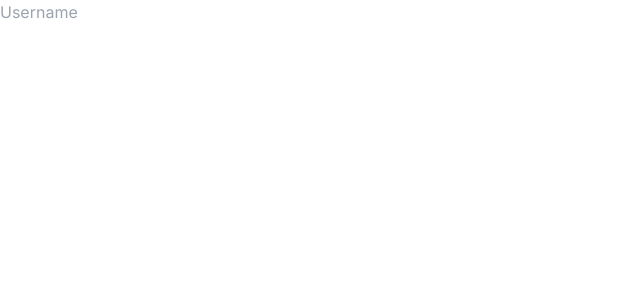
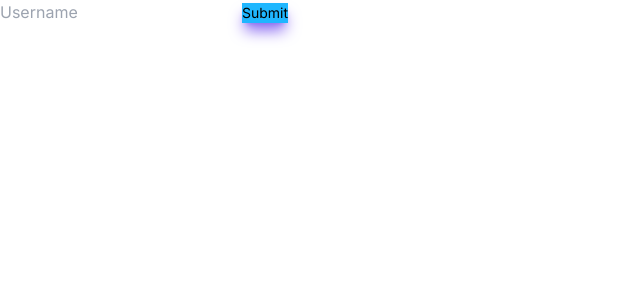
Before and after one commit to ANGdesarrollo/Boilerplate-Frontend, a Next.js app: page / in a window 1280 px wide. Shown: the top 300 px of the page, without its empty margins (0-640 px from the left). Built offline with nearby package versions, Linux system fonts and the light colour scheme.

Commit message:
feat/ag/hook form

```diff
--- a/package.json
+++ b/package.json
@@ -28,7 +28,6 @@
     "@types/node": "latest",
     "@types/react": "18.2.21",
     "@types/react-dom": "18.2.7",
-    "@types/uuid": "^9.0.2",
     "@typescript-eslint/eslint-plugin": "^6.4.1",
     "@typescript-eslint/experimental-utils": "^5.62.0",
     "@typescript-eslint/parser": "^6.4.1",
@@ -40,6 +39,7 @@
     "husky": "^8.0.3",
     "lint-staged": "^14.0.1",
     "postcss": "latest",
+    "prettier": "^3.0.3",
     "prettier-plugin-tailwindcss": "^0.5.4",
     "tailwindcss": "latest",
     "typescript": "latest"
--- /dev/null
+++ b/prettier.config.js
@@ -0,0 +1,3 @@
+module.exports = {
+  plugins: ["prettier-plugin-tailwindcss"]
+};
--- a/src/app/globals.css
+++ b/src/app/globals.css
@@ -9,5 +9,5 @@
 }
 
 body {
-  @apply min-h-screen box-border;
+  @apply min-h-screen box-border ;
 }
--- a/src/features/register/template/RegisterTemplate.tsx
+++ b/src/features/register/template/RegisterTemplate.tsx
@@ -1,10 +1,25 @@
+'use client';
 import React from 'react';
 import { InputForm } from '@/features/shared/molecules/InputForm';
+import { useForm } from 'react-hook-form';
 
+export type RegistrationFormFields = {
+  username: string;
+};
 export const RegisterTemplate = () => {
+  const {
+    handleSubmit,
+    formState: { errors }
+  } = useForm<RegistrationFormFields>();
+
+  const onSubmit = handleSubmit((data) => {
+    const lala = data;
+    const lele = errors;
+  });
   return (
-    <form>
+    <form onSubmit={onSubmit}>
       <InputForm id="username" name="username" label="username" placeholder="Username" type="text"/>
+      <button className="mx-2  bg-blue text-sm  shadow-lg shadow-purple" type={'submit'}>Submit</button>
     </form>
   );
 };
```
Also changed, not shown: 1 other file (tests, documents, lock files or other folders).
